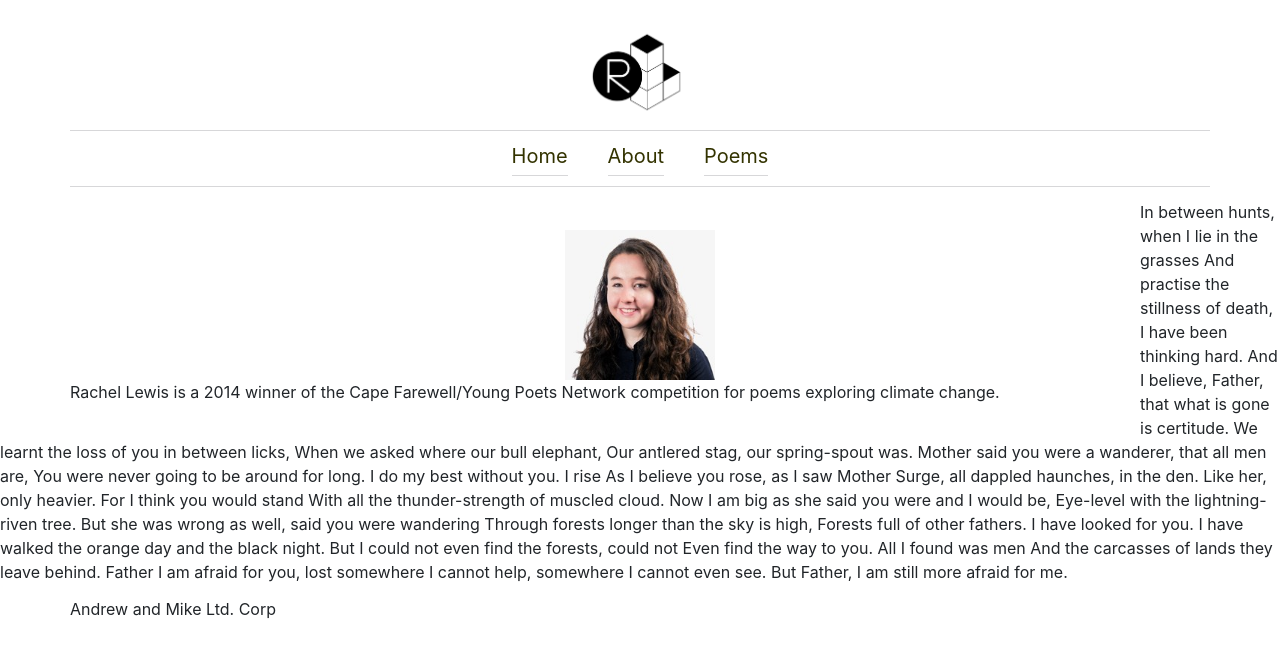
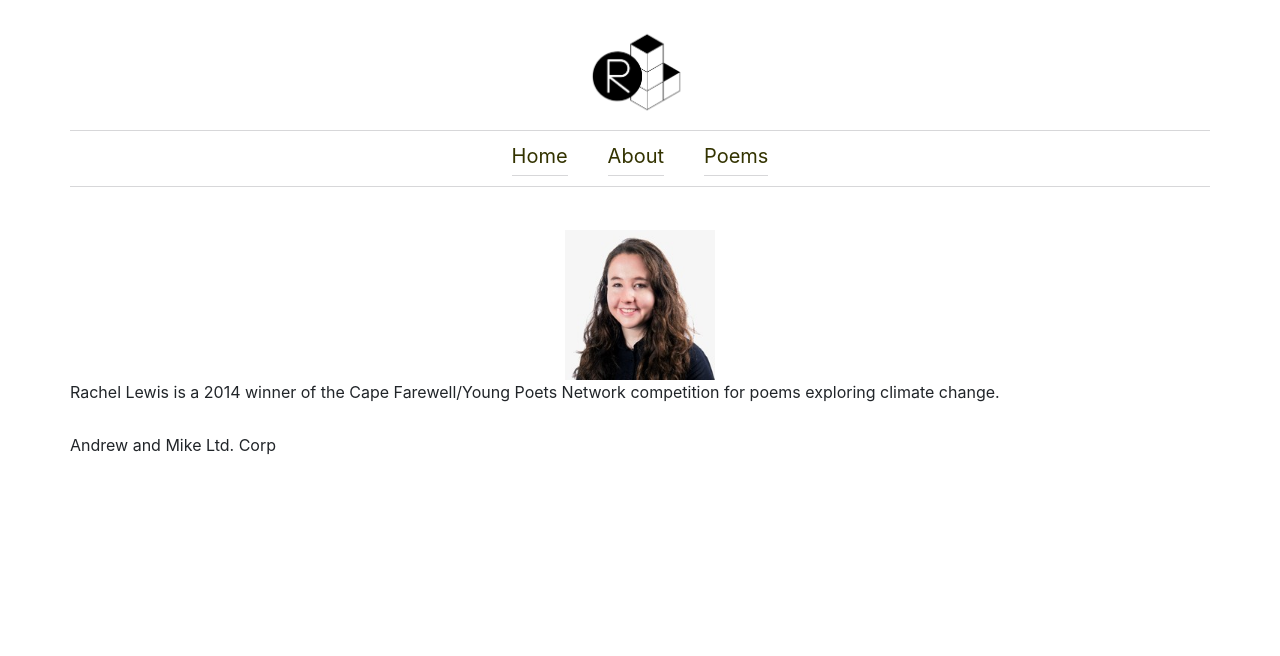
Before and after one commit to andrewlew1s/RLWebsite, a Vue app: page /#/about in a window 1280 px wide. Shown: the top 656 px of the page. Built offline with nearby package versions, Linux system fonts and the light colour scheme.

Commit message:
Poems functionally implemented

```diff
--- a/src/components/About.vue
+++ b/src/components/About.vue
@@ -4,21 +4,8 @@
             <b-img src="../assets/rachel.jpg" class="rachel"></b-img>
             <p> Rachel Lewis is a 2014 winner of the Cape Farewell/Young Poets Network competition for poems exploring climate change.</p>
         </div>
-        {{ poem }}
     </div>
 </template>
-
-<script>
-import tigerless from '../assets/tigerless';
-
-export default {
-	data() {
-		return {
-			poem: tigerless
-		};
-	}
-};
-</script>
 
 <style lang="scss" scoped>
 @import '../style';
--- a/src/components/Poems.vue
+++ b/src/components/Poems.vue
@@ -2,6 +2,7 @@
     <div class="module-poems">
         <div class="inner">
             {{ poems }}
+            <b-img thumbnail src="../assets/20Tourists.png" class="logo"></b-img>
         </div>
     </div>
 </template>
```
